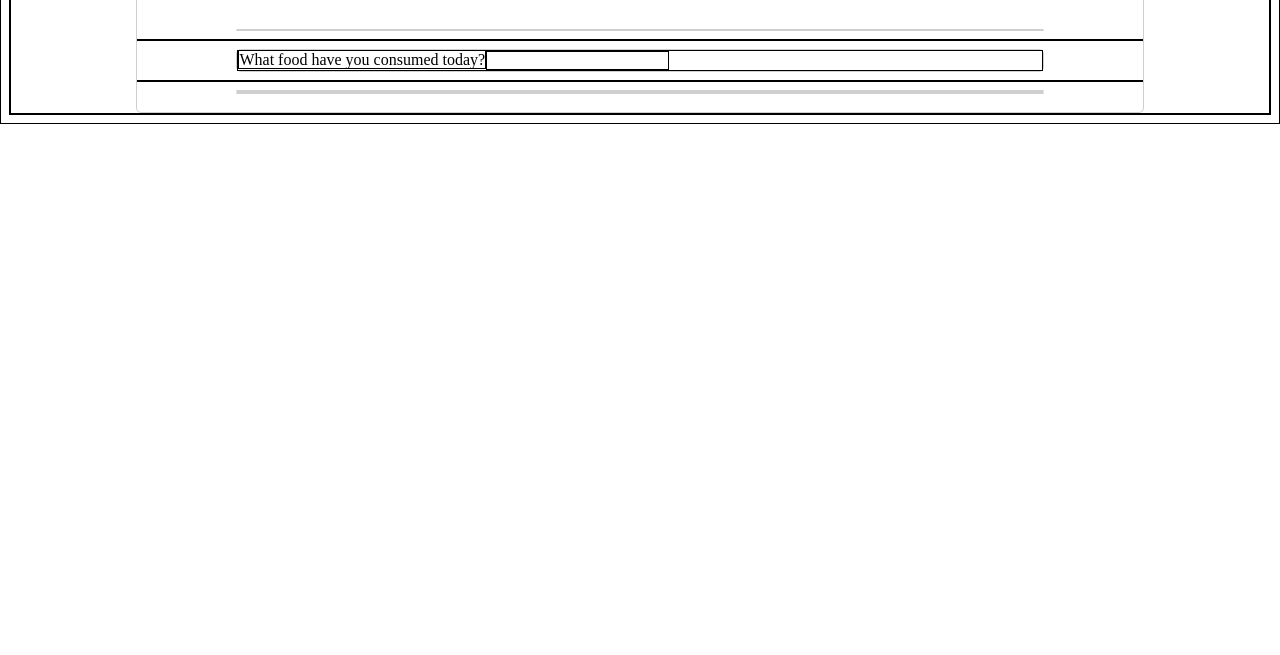
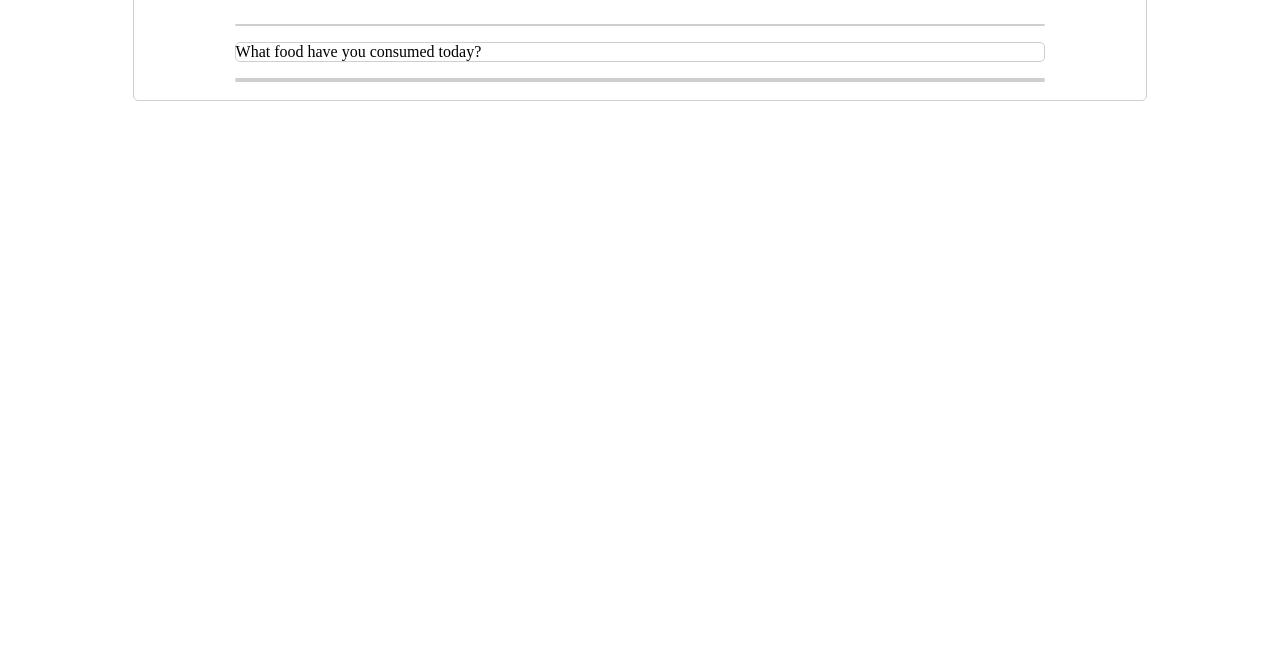
Before and after one commit to pjnalls/unsweet.js, a plain HTML site: page example/index.html in a window 1280 px wide. Shown: the part 145-800 px from the top of the page. Drawn offline with Linux system fonts and the light colour scheme.

Commit message:
Remove borders for debugging UI

```diff
--- a/example/styles.css
+++ b/example/styles.css
@@ -1,3 +1,3 @@
 * {
-  border: solid black 1px;
+  border: solid black 0px;
 }
```
